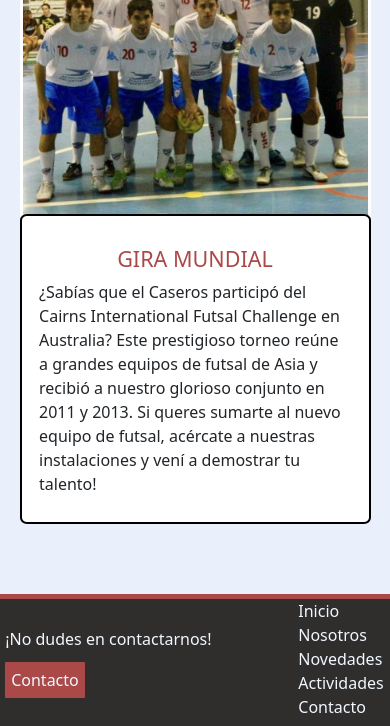
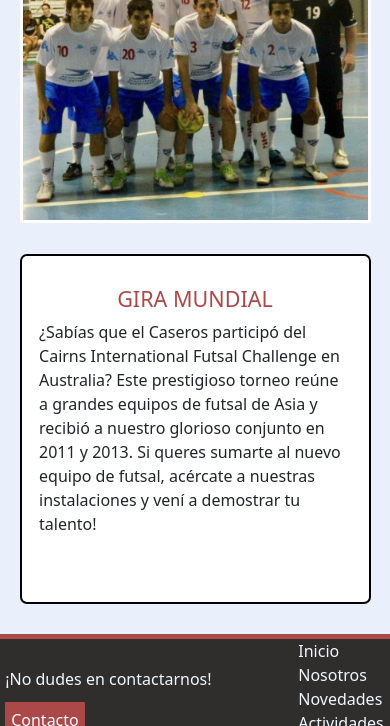
Before and after one commit to tomassciarrillo/ClubCaseros, a website: page pages/nosotros.html in a window 390 px wide. Shown: the part 1549-2275 px from the top of the page. Drawn offline with nearby package versions, Linux system fonts and the light colour scheme.

Commit message:
Decimo commit

```diff
--- a/scss/styles.scss
+++ b/scss/styles.scss
@@ -627,6 +627,10 @@ html {
     .imagen-grilla-nosotros{
         width: 100%;
     }
+
+    .contenedor-grilla-nosotros{
+        margin-top: 40px;
+    }
 }
 
 /* SM */
```
Also changed, not shown: css/styles.css, 1 other file.
